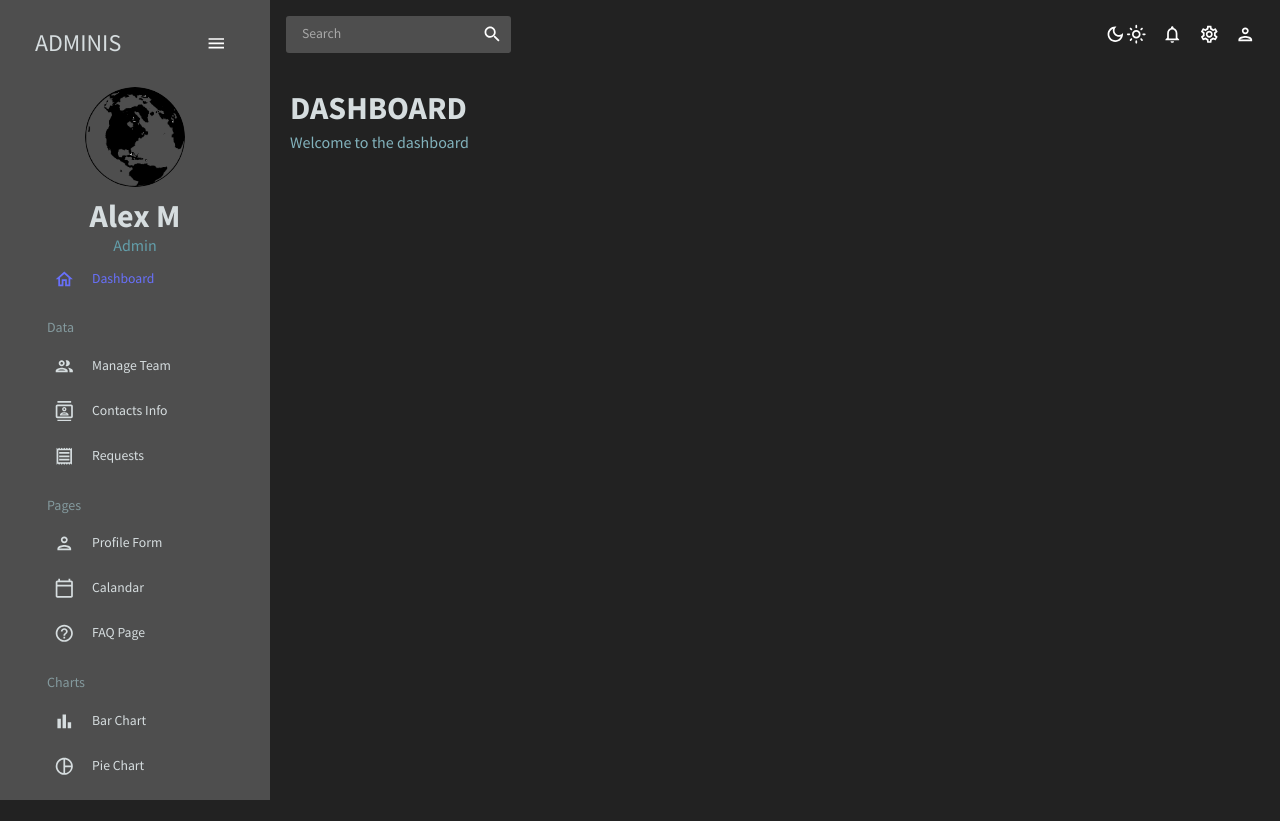
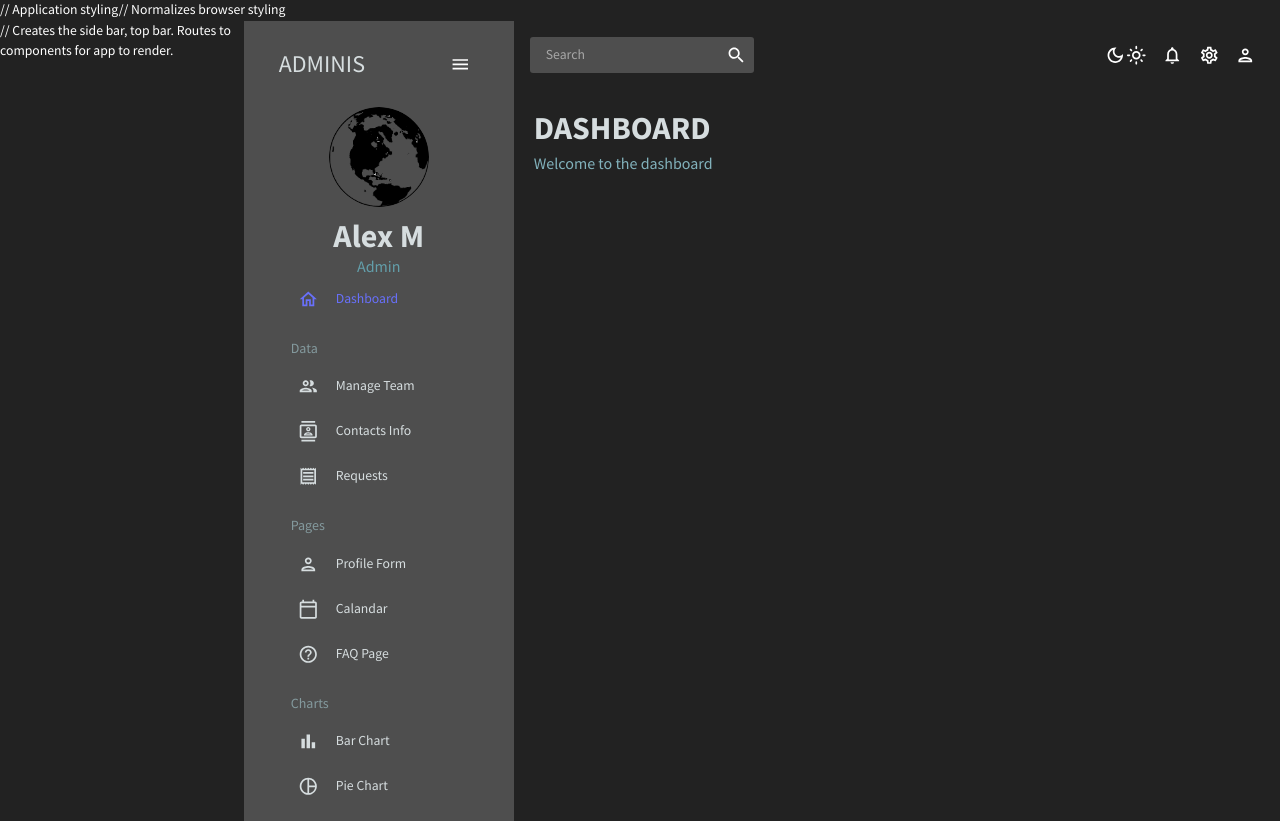
Before and after one commit to AlexIMR0/recycle, a React (Create React App) app: page / in a window 1280 px wide. Before the commit the page ends 800 px from the top, so only its background shows below. Built offline with nearby package versions, Linux system fonts and the light colour scheme.

Commit message:
Update App.js

```diff
--- a/src/App.js
+++ b/src/App.js
@@ -18,12 +18,17 @@ import { Routes, Route } from "react-router-dom";
 function App() {
   const [theme, colorMode] = useMode();
 
+   // Returns code
   return (
+  // Component with value of colorMode, changes current color of display using Context API
   <ColorModeContext.Provider value={colorMode}>
+  // Application styling
     <ThemeProvider theme={theme}>
+    // Normalizes browser styling
       <CssBaseline/>
 
     <div className="app">
+    // Creates the side bar, top bar. Routes to components for app to render.
       <Sidebar/>
       <main className="content">
         <Topbar/>
```
